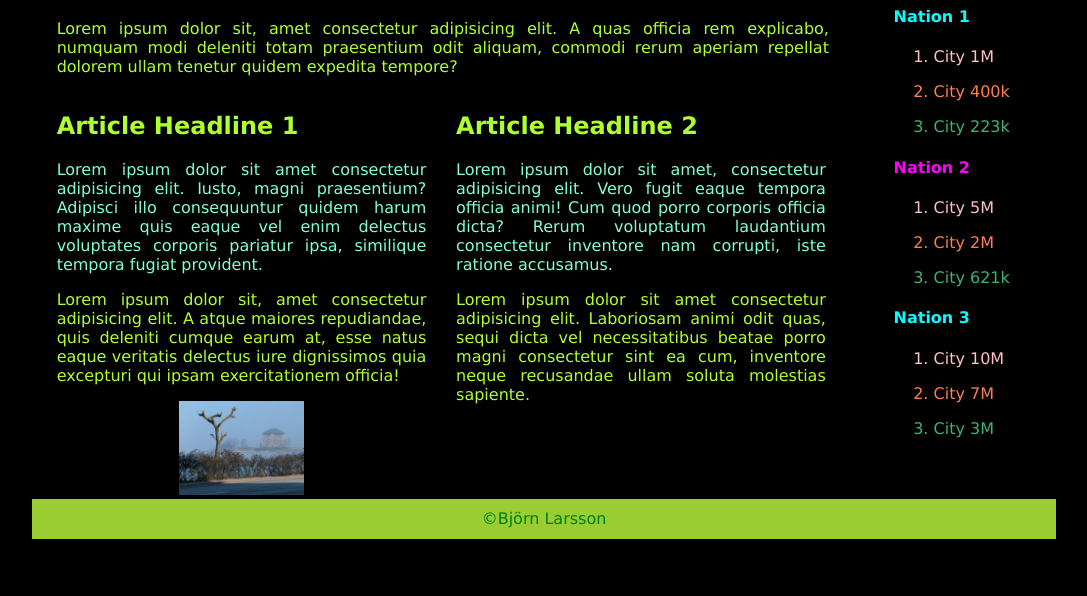
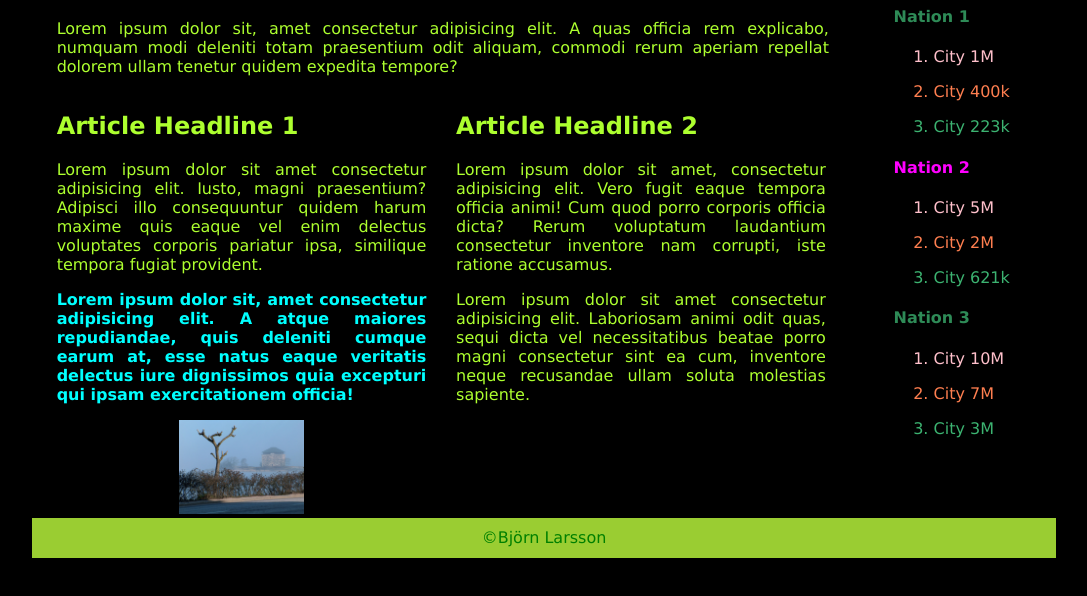
Before and after one commit to BjornAlexCoL/HTMLAssignment1, a plain HTML site: page index.html in a window 1280 px wide. Shown: the part 130-726 px from the top of the page, without its empty margins (96-1183 px from the left). Drawn offline with Linux system fonts and the light colour scheme.

Commit message:
Yay done! Still has to optimize css thought.

```diff
--- a/css/style.css
+++ b/css/style.css
@@ -2,13 +2,11 @@ body {
     width: 1024px;
     margin-left: auto;
     margin-right: auto;
-
     display:grid;
     grid-template-areas:
     "Header"
     "main" "login"
     "footer";
-
     background-color:black;
     color:greenyellow;
     font-family: Verdana, Geneva, Tahoma, sans-serif;
@@ -132,14 +130,13 @@ article>img{
     display:inline-block;
     margin-left: 33%;
     width: 34%;
-}
-article>p:nth-child(2){
-    color:aquamarine;
-}
-main>article:nth-child(1){
-    color:yellowgreen;
+
 }
 
+article:nth-child(3)>p:nth-child(3){
+    color:aqua;
+    font-weight: bold;
+}
 
 aside{
     grid-area:aside;
@@ -154,19 +151,24 @@ aside>ul{
     text-transform: capitalize;
     list-style: none;
 }
+
 aside>ol{
     text-transform: capitalize;
     list-style-type: none;
 }
+
 ul>li:nth-of-type(odd){
-    color: cyan;
+    color: seagreen;
 }
+
 ul>li:nth-of-type(even){
     color: magenta;
 }
+
 ul>li>ol>li:nth-child(1){
     color:pink;
 }
+
 ul>li>ol>li:nth-child(2){
     color:coral;
 }
@@ -174,8 +176,6 @@ ul>li>ol>li:nth-child(2){
 ul>li>ol>li:nth-child(3){
     color:mediumseagreen;
 }
-
-
 
 footer{
     grid-area: footer;
@@ -244,7 +244,6 @@ input[type=submit]:hover{
 }
 
 #username{
-
     width: 90%;
 }
 
```
Lines whose indentation alone changed are shown as unchanged.
